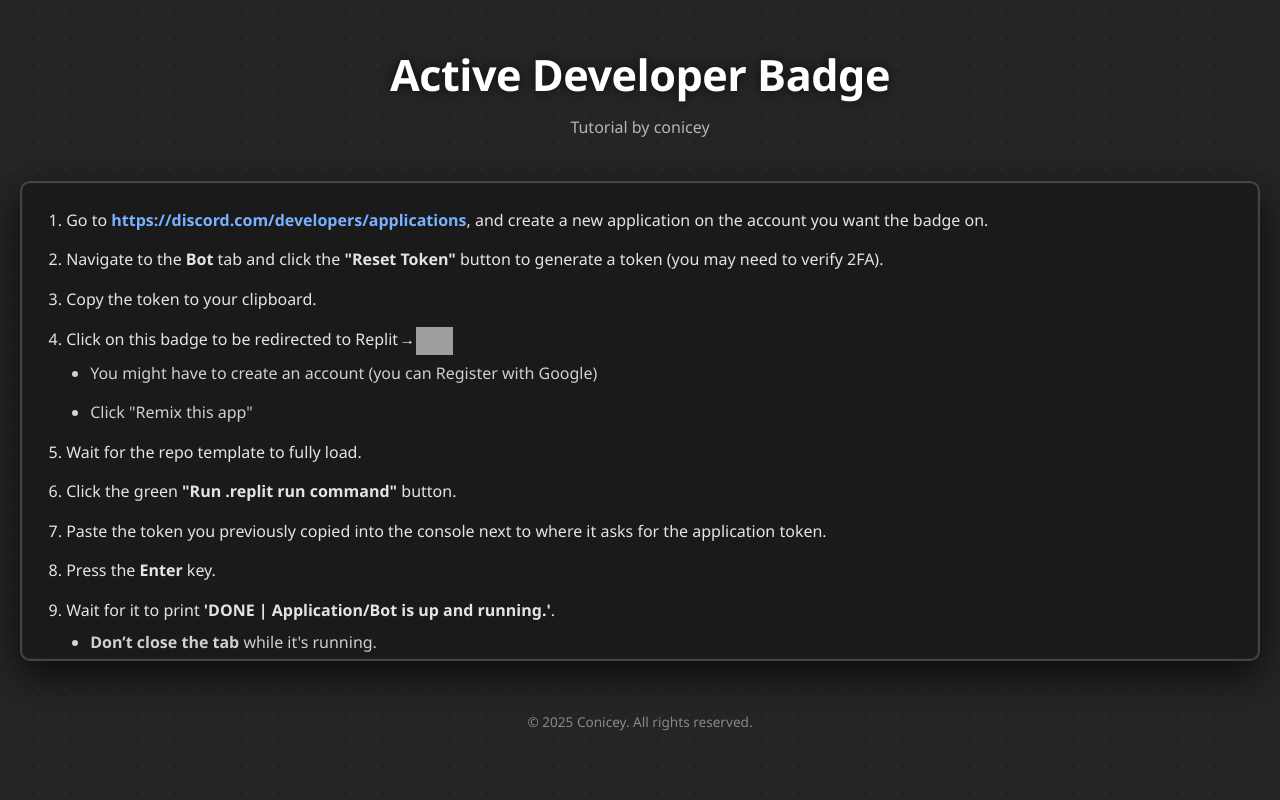
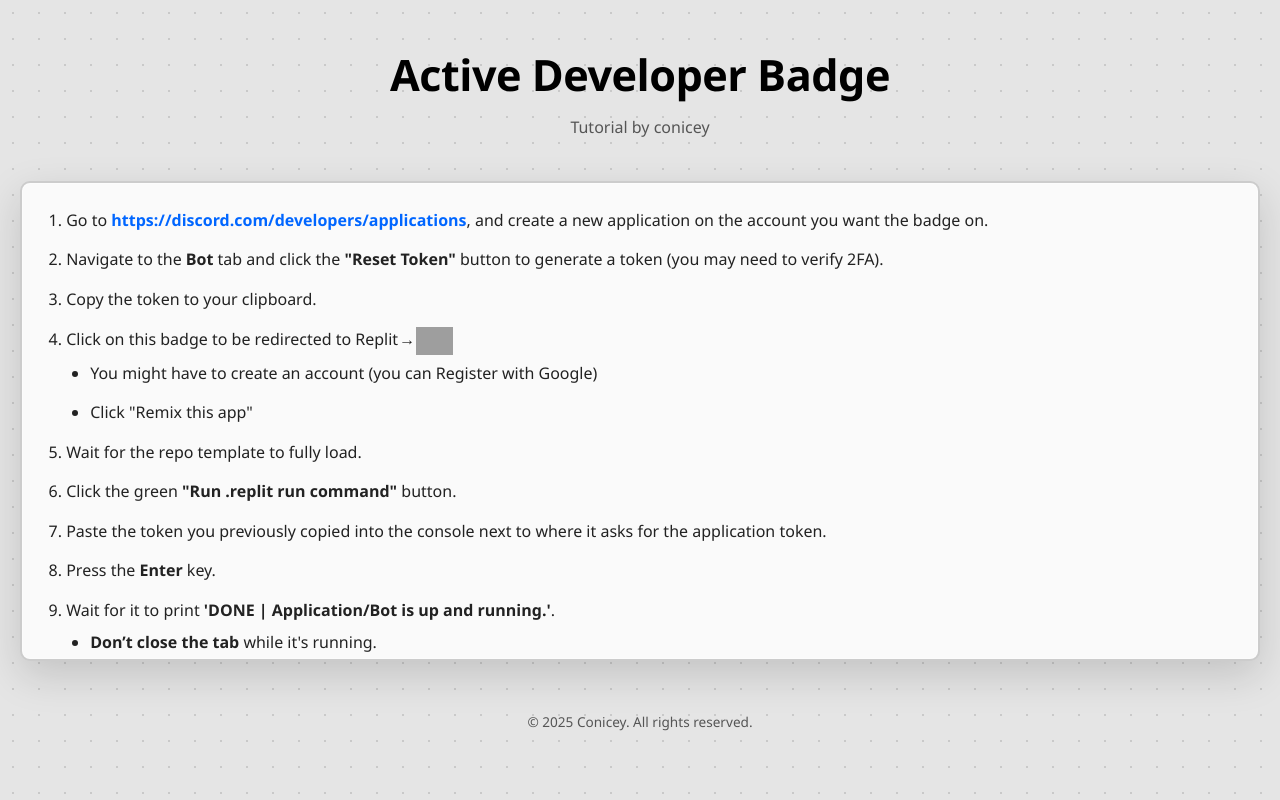
Before and after one commit to conicey/conicey.github.io, a plain HTML site: page dev/index.html in a window 1280 px wide. Drawn offline with Linux system fonts and the light colour scheme; grey boxes are pictures that could not be loaded.

Commit message:
Update index.html

```diff
--- a/dev/index.html
+++ b/dev/index.html
@@ -9,23 +9,23 @@
   /* RESET */
   * { box-sizing: border-box; margin: 0; padding: 0; }
 
-  /* ========= MATCH MAIN SITE BACKGROUND EXACTLY ========= */
+  /* ========= MATCH MAIN SITE LIGHT BACKGROUND EXACTLY ========= */
   body {
     margin: 0;
     padding: 40px 20px;
 
-    --bg: #252525;
+    --bg: #e5e5e5; /* LIGHT grey */
     background-color: var(--bg);
 
-    /* SAME DOT PATTERN AS MAIN SITE */
+    /* SAME DOT PATTERN AS NEW MAIN SITE */
     background-image: radial-gradient(
-      rgba(255,255,255,0.045) 1px,
+      rgba(0, 0, 0, 0.12) 1px,
       transparent 1px
     );
     background-size: 26px 26px;
 
     font-family: "Segoe UI", "Courier New", monospace;
-    color: #e0e0e0;
+    color: #111;
     line-height: 1.6;
   }
 
@@ -38,34 +38,34 @@
   header h1 {
     font-size: 2.7rem;
     font-weight: 800;
-    color: #ffffff;
+    color: #000;
     letter-spacing: -0.5px;
-    text-shadow: 0 0 12px rgba(0,0,0,0.7);
+    text-shadow: none;
   }
 
   header p {
     font-size: 1rem;
-    color: #b5b5b5;
+    color: #555;
     margin-top: 6px;
   }
 
-  /* INSTRUCTION BOX MATCHES DARK CARD AESTHETIC */
+  /* INSTRUCTION BOX — converted to LIGHT MODE */
   .instruction-box {
-    background: #1a1a1a;
-    border: 2px solid #444;
+    background: #fafafa;
+    border: 2px solid #ccc;
     border-radius: 10px;
     padding: 25px;
     height: 480px;
     overflow-y: auto;
-    color: #e4e4e4;
+    color: #222;
 
     box-shadow:
-      0 14px 40px rgba(0,0,0,0.75),
-      inset 0 0 0 1px rgba(255,255,255,0.03);
+      0 14px 40px rgba(0,0,0,0.15),
+      inset 0 0 0 1px rgba(255,255,255,0.4);
   }
 
   .instruction-box a {
-    color: #76b2ff;
+    color: #0066ff;
     text-decoration: none;
     font-weight: 600;
   }
@@ -75,20 +75,20 @@
   }
 
   ol { margin-left: 1.2em; }
-  li { margin-bottom: 14px; }
+  li { margin-bottom: 14px; color: #222; }
 
   ul {
     margin-top: 6px;
     margin-left: 1.5em;
     list-style-type: disc;
-    color: #cfcfd4;
+    color: #444;
   }
 
   /* NOTE STYLING */
   .note {
-    background: rgba(255,207,120,0.1);
-    border: 1px solid rgba(255,207,120,0.45);
-    color: #ffdf7f;
+    background: rgba(255,207,120,0.26);
+    border: 1px solid rgba(255,207,120,0.7);
+    color: #6b4b00;
     padding: 10px 14px;
     margin-top: 15px;
     border-radius: 8px;
@@ -99,7 +99,7 @@
     text-align: center;
     margin-top: 50px;
     font-size: 0.85rem;
-    color: #888;
+    color: #555;
   }
 
   .replit-button img {
@@ -152,7 +152,7 @@
         </ul>
       </li>
 
-      <li>Go to Discord’s application page → <b>General Information</b> → copy your application ID.</li>
+      <li>Go back to Discord’s application page → <b>General Information</b> → copy your application ID.</li>
 
       <li>Create a new Discord server (you can delete it later).</li>
 
```
